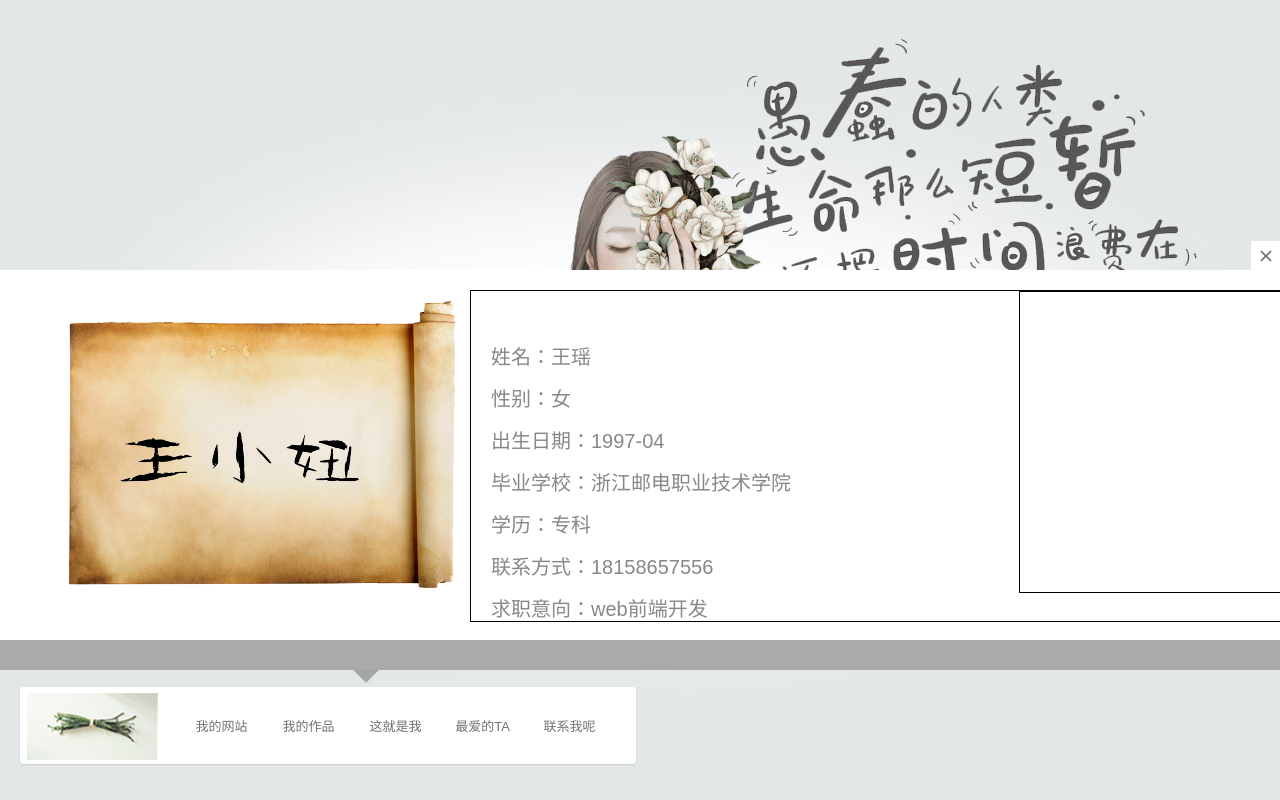
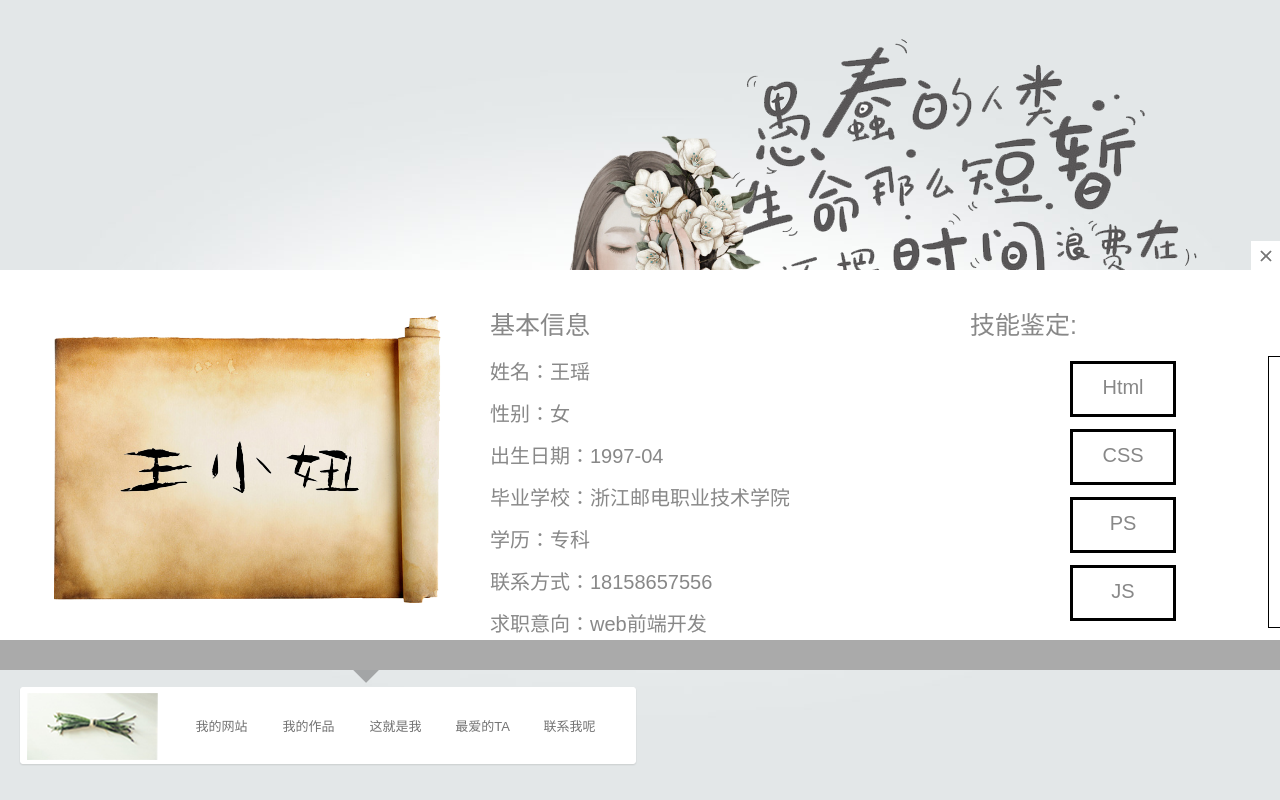
Before and after one commit to blacklike/something, a PHP site: page /main.html in a window 1280 px wide, after a click on "这就是我". Run offline with PHP 8.4, Linux system fonts and the light colour scheme.

Commit message:
add something

```diff
--- a/jianli/main.html
+++ b/jianli/main.html
@@ -73,7 +73,8 @@
             </div>
             <div class="intro">
                 <dl>
-                     <dt>姓名：王瑶</dt>
+                    <dt>基本信息</dt>
+                    <dd>姓名：王瑶</dd>
                     <dd>性别：女</dd>
                     <dd>出生日期：1997-04</dd>
                     <dd>毕业学校：浙江邮电职业技术学院</dd>
@@ -81,7 +82,24 @@
                     <dd>联系方式：18158657556</dd>
                     <dd>求职意向：web前端开发</dd>
                 </dl>
-                 <div class="ri"></div>
+                 <div class="ri">
+                    <h2>技能鉴定:</h2>
+                    <ul id="left">
+                        <li>
+                            <p>Html</p>
+                        </li>
+                        <li>
+                            <p>CSS</p>
+                        </li>
+                        <li>
+                            <p>PS</p>
+                        </li>
+                        <li>
+                            <p>JS</p>
+                        </li>
+                    </ul>
+                    <div id="right"></div>
+                 </div>
             </div>
         </div>
         <div class="two_fo"></div>
--- a/jianli/styles/style.css
+++ b/jianli/styles/style.css
@@ -190,39 +190,74 @@ body{
 /*	border:1px solid #000;*/
 }
 #three .th_content #book{
+	position: absolute;
+	top:15px;
+	left:-15px;
 	width:auto;
 	height:320px;
 }
 #three .th_content #myself{
 	position:absolute;
-	top:140px;
+	top:150px;
 	left:100px;
 }
 #three .th_content .intro{
 	position: absolute;
 	left:450px;
 	top:0px;
-	width:1050px;
+	width:1400px;
 	height:330px;
-	border:1px solid #000;
+	/*border:1px solid #000;*/
 }
 #three .th_content .intro dl{
 	position:absolute;
-	top:50px;
+	top:0px;
 	left:20px;
 	width:300px;
 	height:200px;
-/*	border:1px solid #000;*/
+	/*border-right:1px solid #000;*/
 }
-#three .th_content .intro dl dt,#three .th_content .intro dl dd{
+#three .th_content .intro dl dt,#three .th_content .intro .ri h2{
+	margin:15px 0;
+	font:25px "逐浪雅宋体",Arial;
+	color:#888;
+}
+#three .th_content .intro dl dd{
 	margin-bottom:13px;
 	font:20px "逐浪雅宋体",Arial;
 	color:#888;
+/*	border-right:1px solid #000;*/
 }
 #three .th_content .intro .ri{
 	position:absolute;
 	right:0;
-	width:500px;
-	height:300px;
+	width:900px;
+	height:330px;
+	/*border:1px solid #000;*/
+}
+#three .th_content .intro .ri #left{
+	float:left;
+	width:270px;
+	height:270px;
+	/*border:1px solid #000;*/
+}
+#three .th_content .intro .ri #right{
+	float:right;
+	width:600px;
+	height:270px;
 	border:1px solid #000;
 }
+#three .th_content .intro .ri #left li{
+	width: 100px;
+	height:50px;
+	border:3px solid #000;
+	text-align:center;
+	line-height:50px;
+	margin:5px 20px 12px 100px;
+}
+#three .th_content .intro .ri #left li p{
+	padding-top:12px;
+	font-weight:bold;
+	font:20px "逐浪雅宋体",Arial;
+	color:#888;
+}
```
Lines whose indentation alone changed are shown as unchanged.
